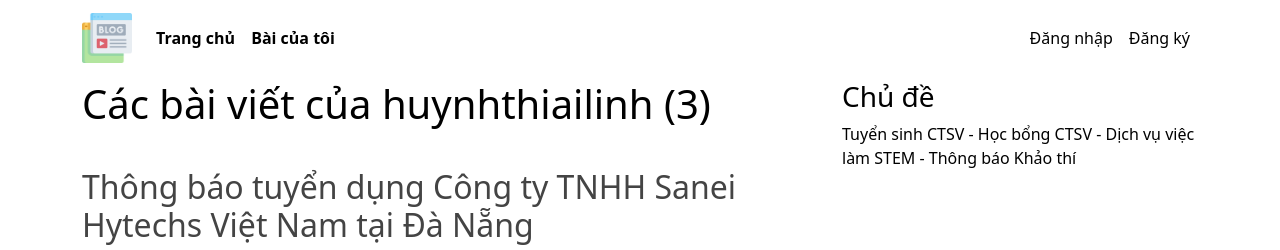
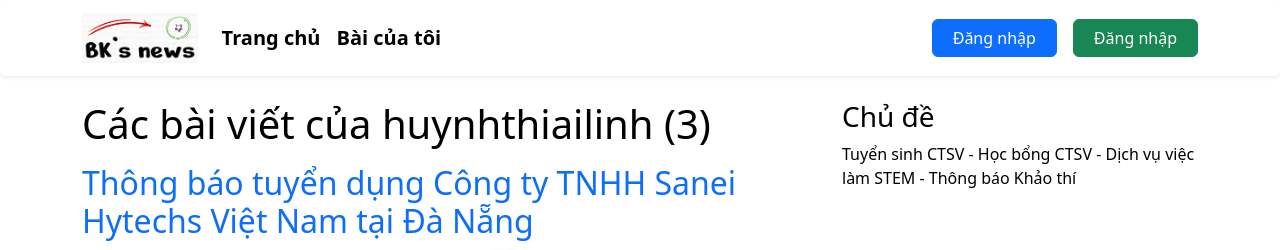
Before and after one commit to huynhthiailinh/articles-management-django, a Django app: a page that uses templates/base.html in a window 1280 px wide. Shown: the top 250 px of the page. Run offline with Django 4.2, Linux system fonts and the light colour scheme; data comes from the database, SQL or seed files in the repository; some libraries are stand-ins or nearby versions.

Commit message:
Split css file

```diff
--- a/post_management_system/settings.py
+++ b/post_management_system/settings.py
@@ -125,7 +125,10 @@
 
 STATIC_ROOT = os.path.join(BASE_DIR, 'staticfiles')
 STATIC_URL = 'static/'
-STATICFILES_DIRS = (os.path.join(BASE_DIR,'media/shared/'),)
+STATICFILES_DIRS = (
+    os.path.join(BASE_DIR,'media/shared/'),
+    os.path.join(BASE_DIR,'post_management_system/static/'),
+)
 
 # Default primary key field type
 # https://docs.djangoproject.com/en/4.0/ref/settings/#default-auto-field
--- /dev/null
+++ b/post_management_system/static/css/main.css
@@ -0,0 +1,72 @@
+body {
+    color: #000;
+    margin-top: 5rem;
+}
+
+a,
+a:hover {
+    text-decoration: none;
+}
+
+header > nav {
+    background-color: #B8DBD9;
+}
+
+.navbar-expand-md .navbar-collapse {
+    justify-content: space-between;
+}
+
+.nav-item.nav-link {
+    display: inline;
+    color: #000;
+}
+
+.nav-item:hover,
+.nav-item.active {
+    color: #FF784F;
+}
+
+.navbar-avatar-img {
+    height: 40px;
+    width: 40px;
+}
+
+.dropdown-menu {
+    min-width: 160px;
+}
+
+.dropdown-menu .divider {
+    background-color: rgba(0,0,0,.1);
+    height: 1px;
+    margin: 9px 0;
+}
+
+.dropdown-item {
+    padding: 14px 20px;
+}
+
+.dropdown-item:hover,
+.dropdown-item:active,
+.dropdown-item:hover > i,
+.dropdown-item:active > i {
+    color: #cc0000;
+}
+
+.dropdown-item > i {
+    color: #9e9e9e;
+    width: 14px;
+    margin-right: 10px;
+}
+
+#logo {
+    height: 50px;
+}
+
+.text-login,
+.text-signup {
+	color: white !important;
+}
+
+main {
+    margin-top: 100px;
+}
--- a/templates/base.html
+++ b/templates/base.html
@@ -6,25 +6,26 @@
     <meta charset="utf-8">
     <meta name="viewport" content="width=device-width, initial-scale=1">
     <link href="https://cdn.jsdelivr.net/npm/bootstrap@5.2.0-beta1/dist/css/bootstrap.min.css" rel="stylesheet" integrity="sha384-0evHe/X+R7YkIZDRvuzKMRqM+OrBnVFBL6DOitfPri4tjfHxaWutUpFmBp4vmVor" crossorigin="anonymous">
-    <link rel="stylesheet" type="text/css" href="{% static 'article/main.css' %}">
+    <!-- <link rel="stylesheet" type="text/css" href="{% static 'article/main.css' %}"> -->
+    <link rel="stylesheet" type="text/css" href="{% static 'css/main.css' %}">
     <link rel="preconnect" href="https://fonts.googleapis.com">
     <link rel="preconnect" href="https://fonts.gstatic.com" crossorigin>
     <link rel="stylesheet" href="https://cdnjs.cloudflare.com/ajax/libs/font-awesome/6.1.1/css/all.min.css" integrity="sha512-KfkfwYDsLkIlwQp6LFnl8zNdLGxu9YAA1QvwINks4PhcElQSvqcyVLLD9aMhXd13uQjoXtEKNosOWaZqXgel0g==" crossorigin="anonymous" referrerpolicy="no-referrer" />
 </head>
 <body>
     <header>
-        <nav class="navbar navbar-expand-md fixed-top">
+        <nav class="navbar navbar-expand-md fixed-top navbar-light shadow-sm bg-body rounded">
             <div class="container">
                 <a href="{% url 'home' %}" class="navbar-brand mr-4">
-                    <img id="logo" src="{% static 'images/logo.png' %}" alt="logo">
+                    <img id="logo" src="{% static 'images/logo.jpg' %}" alt="logo">
                 </a>
                 <button class="navbar-toggler" type="button" data-toggle="collapse">
                     <span class="navbar-toggler-icon"></span>
                 </button>
                 <div class="collapse navbar-collapse">
                     <div class="navbar-nav">
-                        <a href="{% url 'home' %}" class="nav-item nav-link fw-bold">Trang chủ</a>
-                        <a href="#" class="nav-item nav-link fw-bold">Bài của tôi</a>
+                        <a href="{% url 'home' %}" class="nav-item nav-link fs-5 fw-bold">Trang chủ</a>
+                        <a href="#" class="nav-item nav-link fs-5 fw-bold">Bài của tôi</a>
                     </div>
                     <div class="navbar-nav">
                         {% if user.is_authenticated %}
@@ -57,8 +58,12 @@
                                 </ul>
                             </div>
                         {% else %}
-                            <a href="{% url 'login' %}" class="nav-item nav-link">Đăng nhập</a>
-                            <a href="{% url 'register' %}" class="nav-item nav-link">Đăng ký</a>
+                            <button type="button" class="btn btn-primary me-3">
+                                <a href="{% url 'login' %}" class="nav-item nav-link text-login">Đăng nhập</a>
+                            </button>
+                            <button type="button" class="btn btn-success">
+                                <a href="{% url 'login' %}" class="nav-item nav-link text-signup">Đăng nhập</a>
+                            </button>
                         {% endif %}
                     </div>
                 </div>
@@ -87,5 +92,5 @@
     </main>
 
     <script src="https://cdn.jsdelivr.net/npm/@popperjs/core@2.11.5/dist/umd/popper.min.js" integrity="sha384-Xe+8cL9oJa6tN/veChSP7q+mnSPaj5Bcu9mPX5F5xIGE0DVittaqT5lorf0EI7Vk" crossorigin="anonymous"></script>
-<script src="https://cdn.jsdelivr.net/npm/bootstrap@5.2.0-beta1/dist/js/bootstrap.min.js" integrity="sha384-kjU+l4N0Yf4ZOJErLsIcvOU2qSb74wXpOhqTvwVx3OElZRweTnQ6d31fXEoRD1Jy" crossorigin="anonymous"></script>
+    <script src="https://cdn.jsdelivr.net/npm/bootstrap@5.2.0-beta1/dist/js/bootstrap.min.js" integrity="sha384-kjU+l4N0Yf4ZOJErLsIcvOU2qSb74wXpOhqTvwVx3OElZRweTnQ6d31fXEoRD1Jy" crossorigin="anonymous"></script>
 </html>
```
Also changed, not shown: post_app/static/article/home.css (renamed from post_app/static/article/main.css, +0 -64 lines), post_app/templates/post/home.html (+20 -12 lines).
